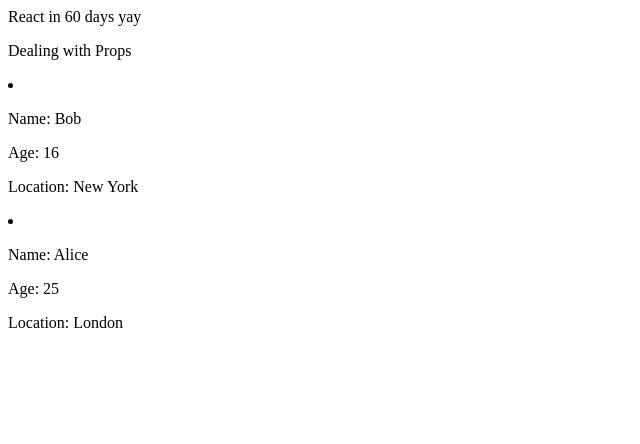
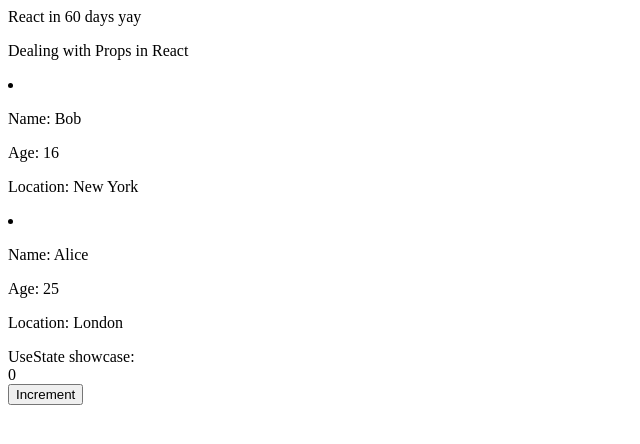
Before and after one commit to LeventCako/React-Tutorial-self-Learning, a React (Vite) app: page / in a window 1280 px wide. Shown: the top 444 px of the page, without its empty margins (0-640 px from the left). Built offline with nearby package versions, Linux system fonts and the light colour scheme.

Commit message:
added useState showcase via an increment button that cnhanges the State when clicked

```diff
--- a/src/main.jsx
+++ b/src/main.jsx
@@ -3,15 +3,16 @@ import { createRoot } from 'react-dom/client'
 import './index.css'
 import App from './App.jsx'
 import UserCard from './props.jsx'
+import Zähler from './useState.jsx'
 
 createRoot(document.getElementById('root')).render(
   <StrictMode>
     <App />
     <div>
-      <p>Dealing with Props</p>
+      <p>Dealing with Props in React</p>
       <UserCard name="Bob" age="16" location="New York" />
       <UserCard name="Alice" age="25" location="London" />
     </div>
+    <Zähler></Zähler>
   </StrictMode>
 )
-dwwdwd
--- /dev/null
+++ b/src/useState.jsx
@@ -0,0 +1,18 @@
+import React from "react";
+import { useState } from "react";
+function Zähler() {
+const [count, setCount] = useState(0);
+
+    return(
+        <p>
+            UseState showcase:
+            <br />
+            {count} <br />
+            <button onClick={() => setCount(count + 1)}>Increment</button>
+        </p>
+    )
+
+}
+
+
+export default Zähler;
```
